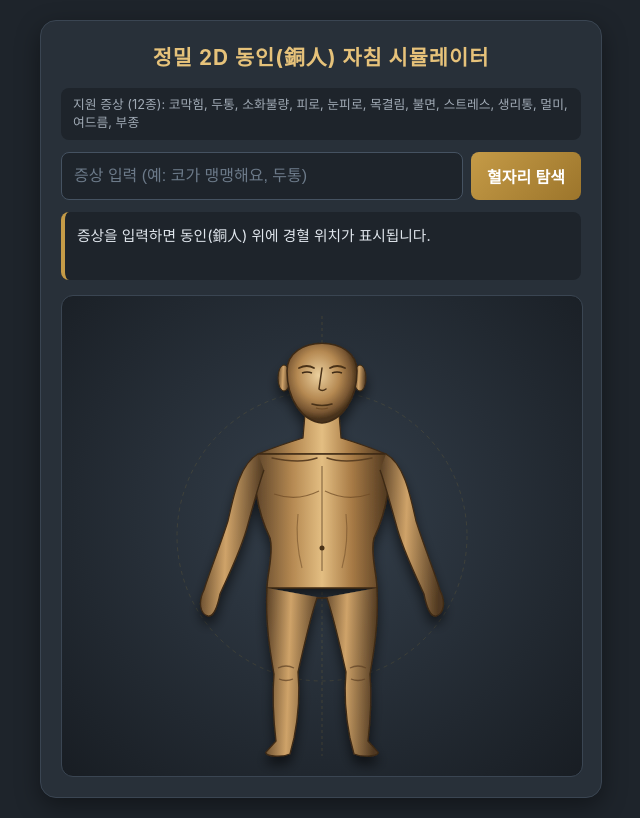
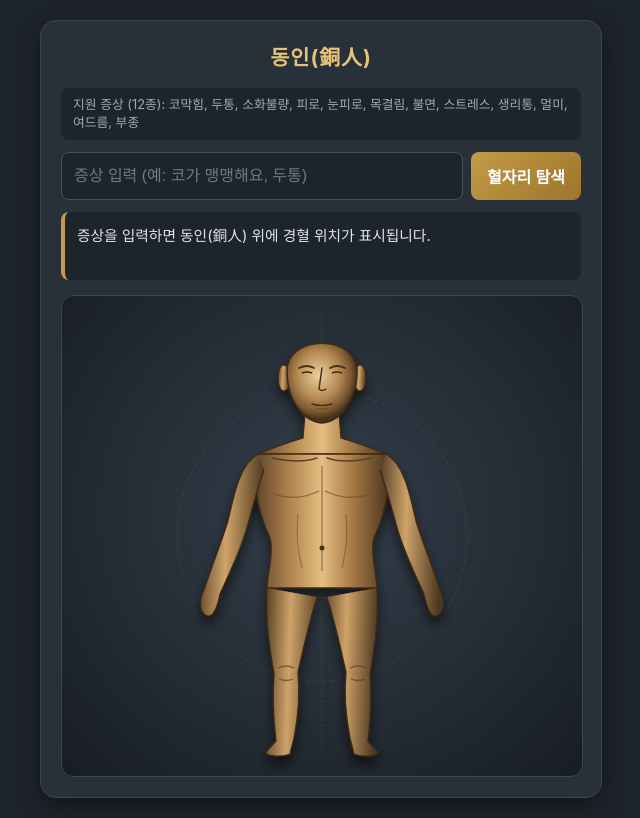
Before and after one commit to solpak69/mal, a plain HTML site: page index.html in a window 1280 px wide. Shown: the whole page, without its empty margins (319-959 px from the left). Drawn offline with Linux system fonts and the light colour scheme.

Commit message:
Update heading in index.html

```diff
--- a/index.html
+++ b/index.html
@@ -131,7 +131,7 @@
 <body>
 
 <div class="container">
-    <h2>정밀 2D 동인(銅人) 자침 시뮬레이터</h2>
+    <h2> 동인(銅人) </h2>
     <div class="keywords">지원 증상 (12종): 코막힘, 두통, 소화불량, 피로, 눈피로, 목결림, 불면, 스트레스, 생리통, 멀미, 여드름, 부종</div>
 
     <div class="input-group">
```
